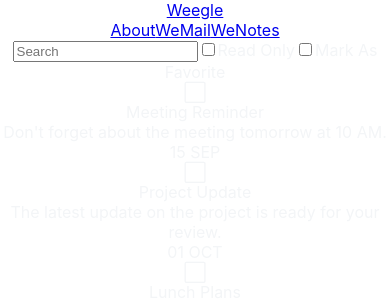
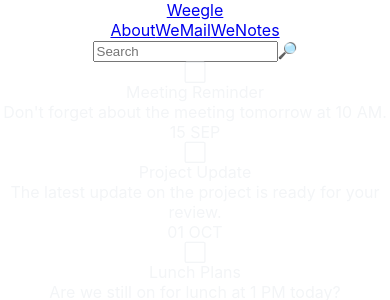
Before and after one commit to AviadMalikan/Weegle, a React (Create React App) app: page /mail in a window 390 px wide. Shown: the top 300 px of the page. Built offline with nearby package versions, Linux system fonts and the light colour scheme.

Commit message:
change the filter only by text and ass css to search input

```diff
--- /dev/null
+++ b/src/assets/style/cmp/mail/mail-text-filter.css
@@ -0,0 +1,38 @@
+.mail-text-filter {
+    margin-bottom: 10px;
+    position: relative;
+    width: 50%;
+    background-color: var(--gray3);
+    border-radius: 10px;
+}
+
+input.search-input {
+    padding: 8px;
+    width: 100%;
+    background-color: var(--gray3);
+}
+
+input.search-input:focus {
+    background-color: var(--gray1);
+    color: var(--gray4);
+}
+
+.search-btn {
+    position: absolute;
+    right: 10px;
+    top: 50%;
+    transform: translateY(-50%);
+}
+
+@media screen and (max-width: 620px) {
+
+    .mail-text-filter {
+        background-color: var(--gray3);
+        width: 100%;
+    }
+
+    input.search-input {
+        padding: 12px;
+    }
+
+}
--- a/src/assets/style/index.css
+++ b/src/assets/style/index.css
@@ -30,3 +30,4 @@ body {
 @import 'cmp/mail/mail-list.css';
 @import 'cmp/mail/mail-preview.css';
 @import 'cmp/mail/mail-details.css';
+@import 'cmp/mail/mail-text-filter.css';
--- a/src/cmps/mails/mail-filter.jsx
+++ b/src/cmps/mails/mail-text-filter.jsx
@@ -3,7 +3,7 @@ import { mailService } from "../../services/mail.service"
 
 
 
-export function MailFilter({ onSetFilterBy }) {
+export function MailTextFilter({ onSetFilterBy }) {
     const [filterByToEdit, setFilterByToEdit] = useState(mailService.getDefaultFilter)
     const [isFilterOpen, setIsFilterOpen] = useState(false)
 
@@ -20,12 +20,12 @@ export function MailFilter({ onSetFilterBy }) {
         })
     }
 
-    return <section className="mail-filer">
+    return <section className="mail-text-filter">
 
-        <input type="text" placeholder="Search" name="txt"
+        <input type="text" placeholder="Search" name="txt" class="search-input"
             value={filterByToEdit.txt} onChange={handelChange} />
-
-        <label>
+        <span className="search-btn">🔎</span>
+        {/* <label>
             <input type="checkbox" name="isRead"
                 checked={filterByToEdit.isRead} onChange={handelChange} />
             <span>Read Only</span>
@@ -35,7 +35,7 @@ export function MailFilter({ onSetFilterBy }) {
             <input type="checkbox" name="isFavorite"
                 checked={filterByToEdit.isFavorite} onChange={handelChange} />
             <span>Mark As Favorite</span>
-        </label>
+        </label> */}
 
 
     </section>
--- a/src/views/mail-index.jsx
+++ b/src/views/mail-index.jsx
@@ -2,7 +2,7 @@ import { useState, useEffect } from "react";
 import { mailService } from "../services/mail.service";
 
 import { MailList } from "../cmps/mails/mail-list.jsx";
-import { MailFilter } from "../cmps/mails/mail-filter.jsx";
+import { MailTextFilter } from "../cmps/mails/mail-text-filter.jsx";
 
 export function MailIndex() {
     const [mails, setMails] = useState([])
@@ -26,7 +26,7 @@ export function MailIndex() {
     }
 
     return <main className="">
-        <MailFilter onSetFilterBy={onSetFilterBy} />
+        <MailTextFilter onSetFilterBy={onSetFilterBy} />
         {isLoading && <h3>LOADING...</h3>}
         {(!isLoading) && <MailList mails={mails} />}
         {/* {(!isLoading) &&  */}
```
